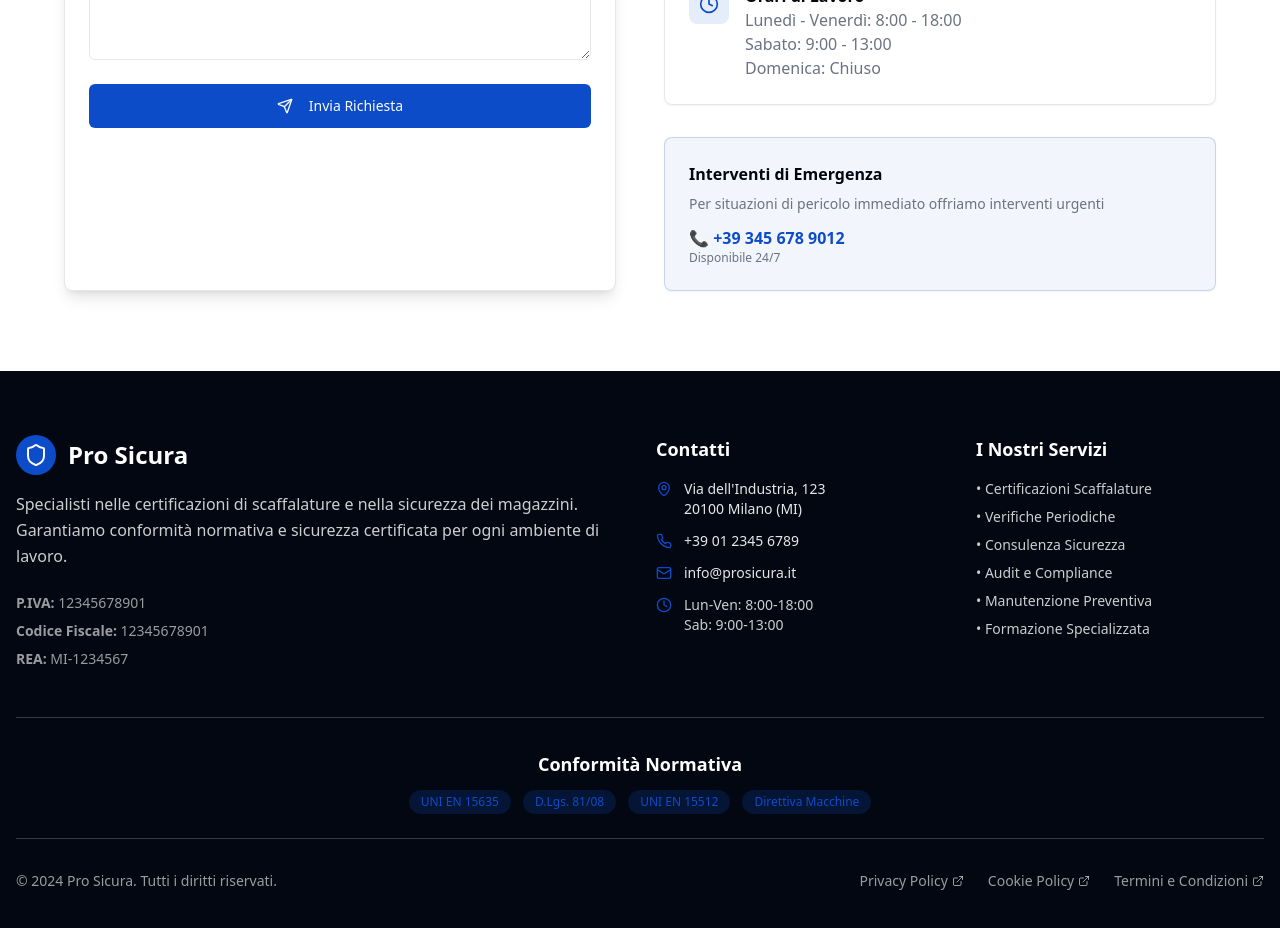
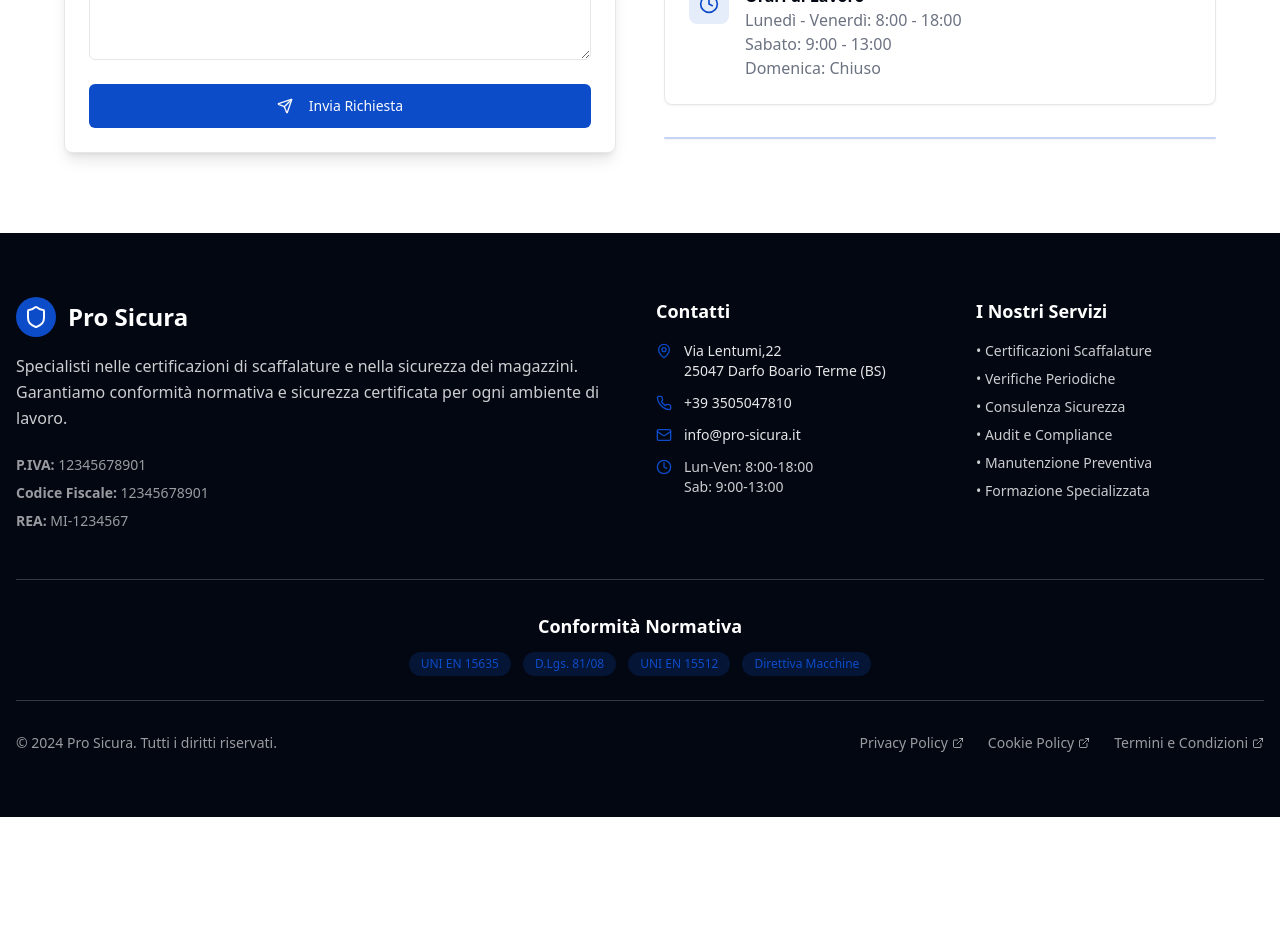
Before and after one commit to FAV-art/pro-sicura-web, a React (Vite) app: page / in a window 1280 px wide. Shown: the part 4100-5028 px from the top of the page. After the commit the page ends 4917 px from the top, so only its background shows below. Built offline with nearby package versions, Linux system fonts and the light colour scheme.

Commit message:
Visual edit in Lovable
Edited UI in Lovable

```diff
--- a/src/components/Contact.tsx
+++ b/src/components/Contact.tsx
@@ -159,14 +159,7 @@ export const Contact = () => {
             </Card>
 
             <Card className="bg-primary/5 border-primary/20">
-              <CardContent className="p-6">
-                <h4 className="font-semibold text-foreground mb-2">Interventi di Emergenza</h4>
-                <p className="text-sm text-muted-foreground mb-3">
-                  Per situazioni di pericolo immediato offriamo interventi urgenti
-                </p>
-                <p className="text-primary font-semibold">📞 +39 345 678 9012</p>
-                <p className="text-xs text-muted-foreground">Disponibile 24/7</p>
-              </CardContent>
+
             </Card>
           </div>
         </div>
--- a/src/components/Footer.tsx
+++ b/src/components/Footer.tsx
@@ -1,9 +1,6 @@
-
 import { Shield, Phone, Mail, MapPin, Clock, ExternalLink } from "lucide-react";
-
 export const Footer = () => {
-  return (
-    <footer className="bg-foreground text-background">
+  return <footer className="bg-foreground text-background">
       <div className="container mx-auto px-4 py-16">
         <div className="grid md:grid-cols-2 lg:grid-cols-4 gap-8">
           {/* Logo e descrizione */}
@@ -38,23 +35,19 @@ export const Footer = () => {
               <div className="flex items-start gap-3">
                 <MapPin className="w-4 h-4 mt-0.5 text-primary flex-shrink-0" />
                 <div>
-                  <p className="text-background/90">Via dell'Industria, 123</p>
-                  <p className="text-background/90">20100 Milano (MI)</p>
+                  <p className="text-background/90">Via Lentumi,22</p>
+                  <p className="text-background/90">25047 Darfo Boario Terme (BS)</p>
                 </div>
               </div>
 
               <div className="flex items-center gap-3">
                 <Phone className="w-4 h-4 text-primary flex-shrink-0" />
-                <a href="tel:+390123456789" className="text-background/90 hover:text-primary transition-colors">
-                  +39 01 2345 6789
-                </a>
+                <a href="tel:+390123456789" className="text-background/90 hover:text-primary transition-colors">+39 3505047810</a>
               </div>
 
               <div className="flex items-center gap-3">
                 <Mail className="w-4 h-4 text-primary flex-shrink-0" />
-                <a href="mailto:info@prosicura.it" className="text-background/90 hover:text-primary transition-colors">
-                  info@prosicura.it
-                </a>
+                <a href="mailto:info@prosicura.it" className="text-background/90 hover:text-primary transition-colors">info@pro-sicura.it</a>
               </div>
 
               <div className="flex items-start gap-3">
@@ -113,6 +106,5 @@ export const Footer = () => {
           </div>
         </div>
       </div>
-    </footer>
-  );
+    </footer>;
 };
```
